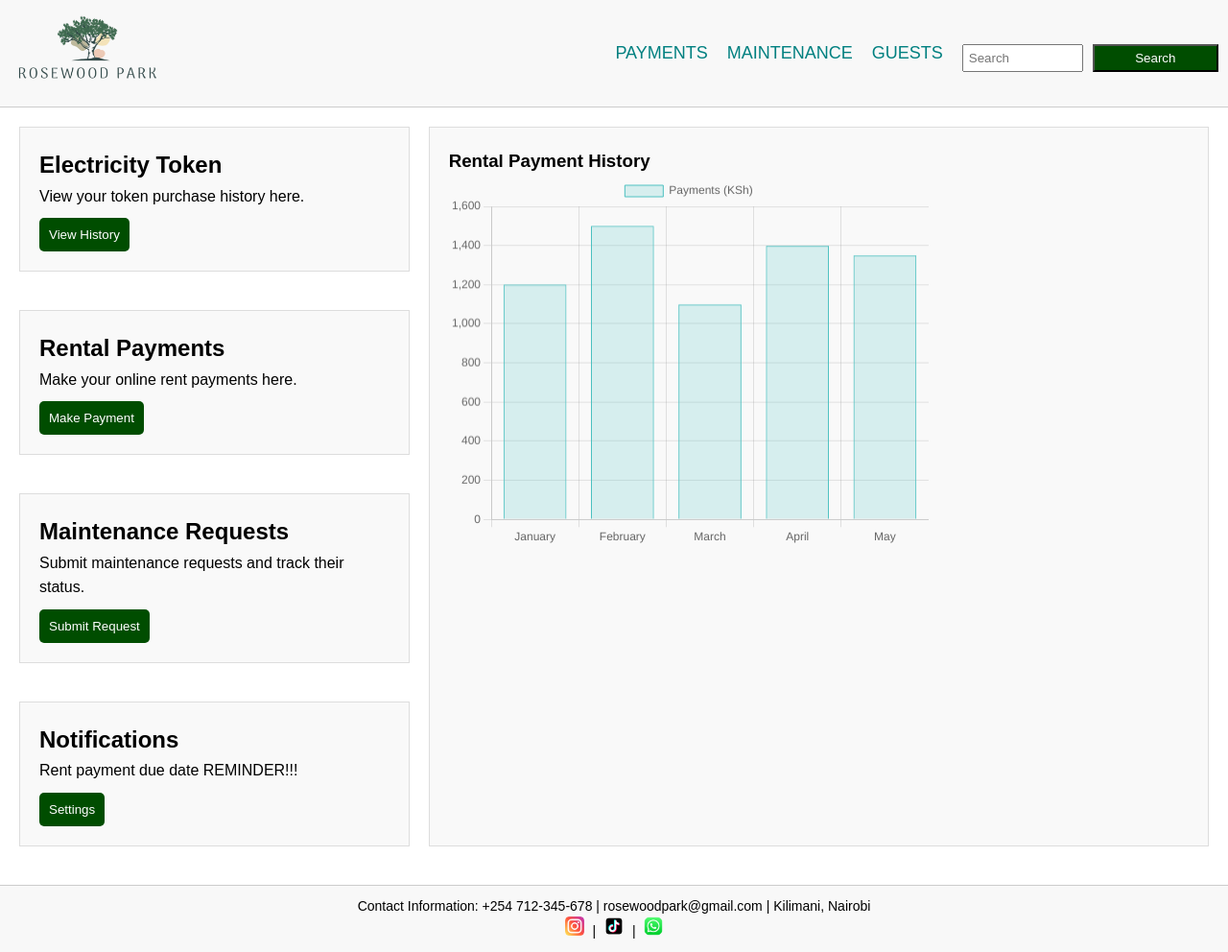
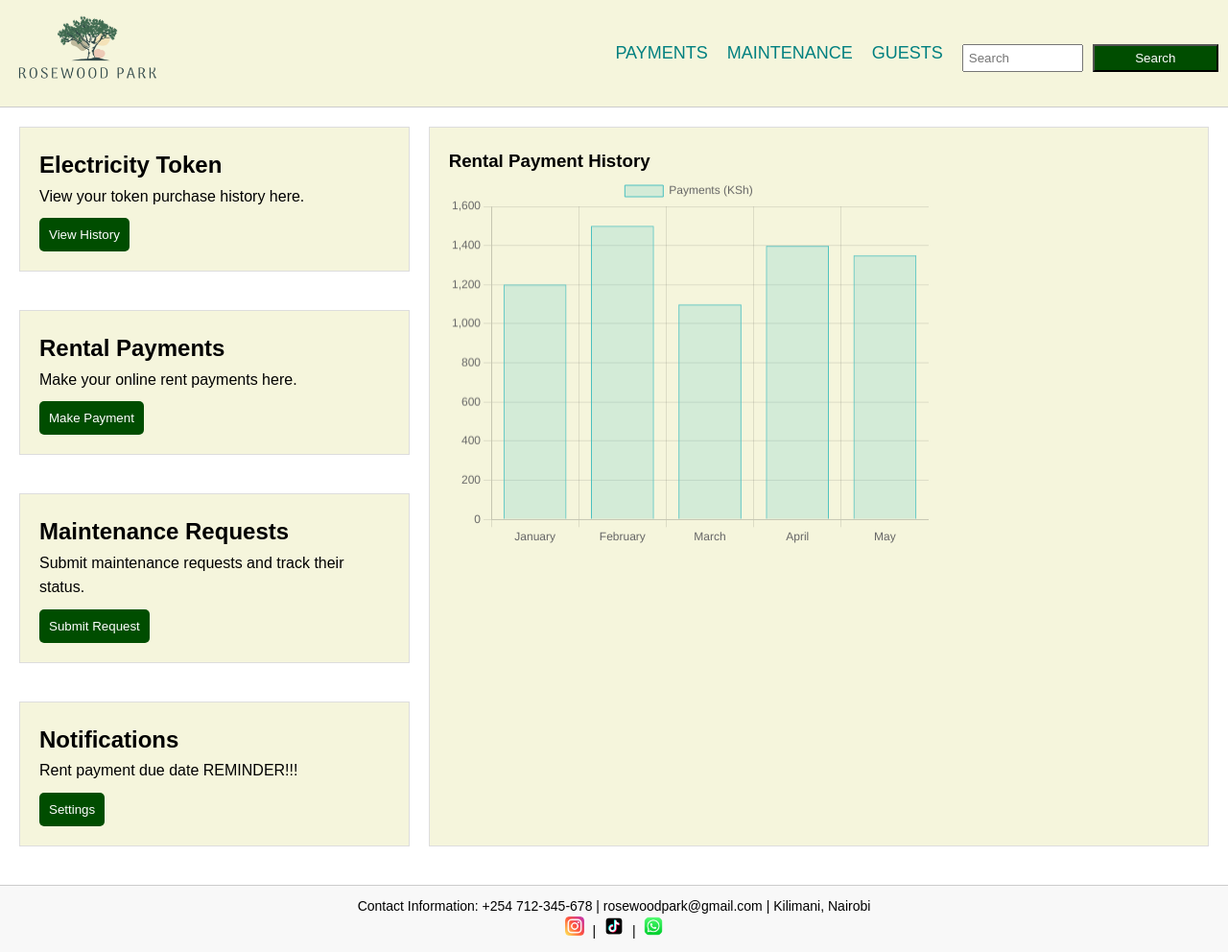
Before and after one commit to NicoleMumo/Real-Estate-Management-System, a PHP site: page /resident_homepage.html in a window 1280 px wide. Shown: the whole page at 96% size. Run offline with PHP 8.4, Linux system fonts and the light colour scheme; some libraries are stand-ins or nearby versions.

Commit message:
css stuff

```diff
--- a/resident.css
+++ b/resident.css
@@ -15,7 +15,7 @@ header {
     justify-content: space-between;
     align-items: center;
     padding: 10px;
-    background-color: #f8f8f8;
+    background-color: beige;
     border-bottom: 1px solid #ccc;
 }
 
@@ -73,7 +73,7 @@ main {
 }
 
 section {
-    background-color: #f9f9f9;
+    background-color: beige;
     padding: 20px;
     border: 1px solid #ddd;
     margin-bottom: 20px;
--- a/style.css
+++ b/style.css
@@ -39,7 +39,7 @@ html{
 section{
     display: flex;
     align-items: center;
-    padding:0px 0px 0px 100px;
+    padding:0px 0px 0px 10px;
 
 }
 
@@ -187,14 +187,12 @@ section{
     animation: slideTop 1s ease forwards;
     animation-delay: calc(.2s*var(--i)) ;
     opacity: 0;
-
 }
 
 #first .box img{
     max-width: 100%;
     border-radius: 15px;
     box-shadow: 10px 2px 10px rgba(0, 0, 0, 0.3);
-
 }
 
 
```
